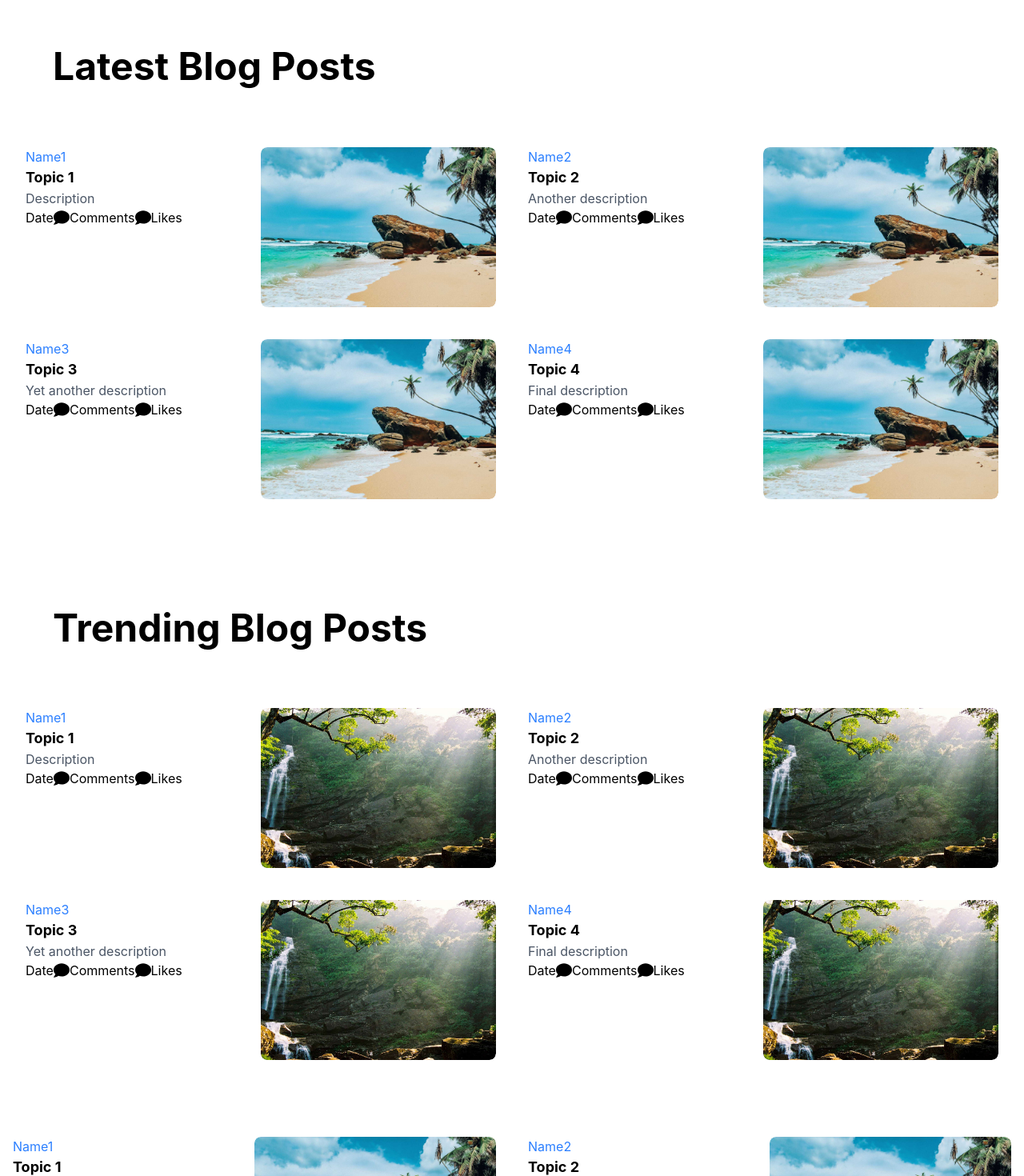
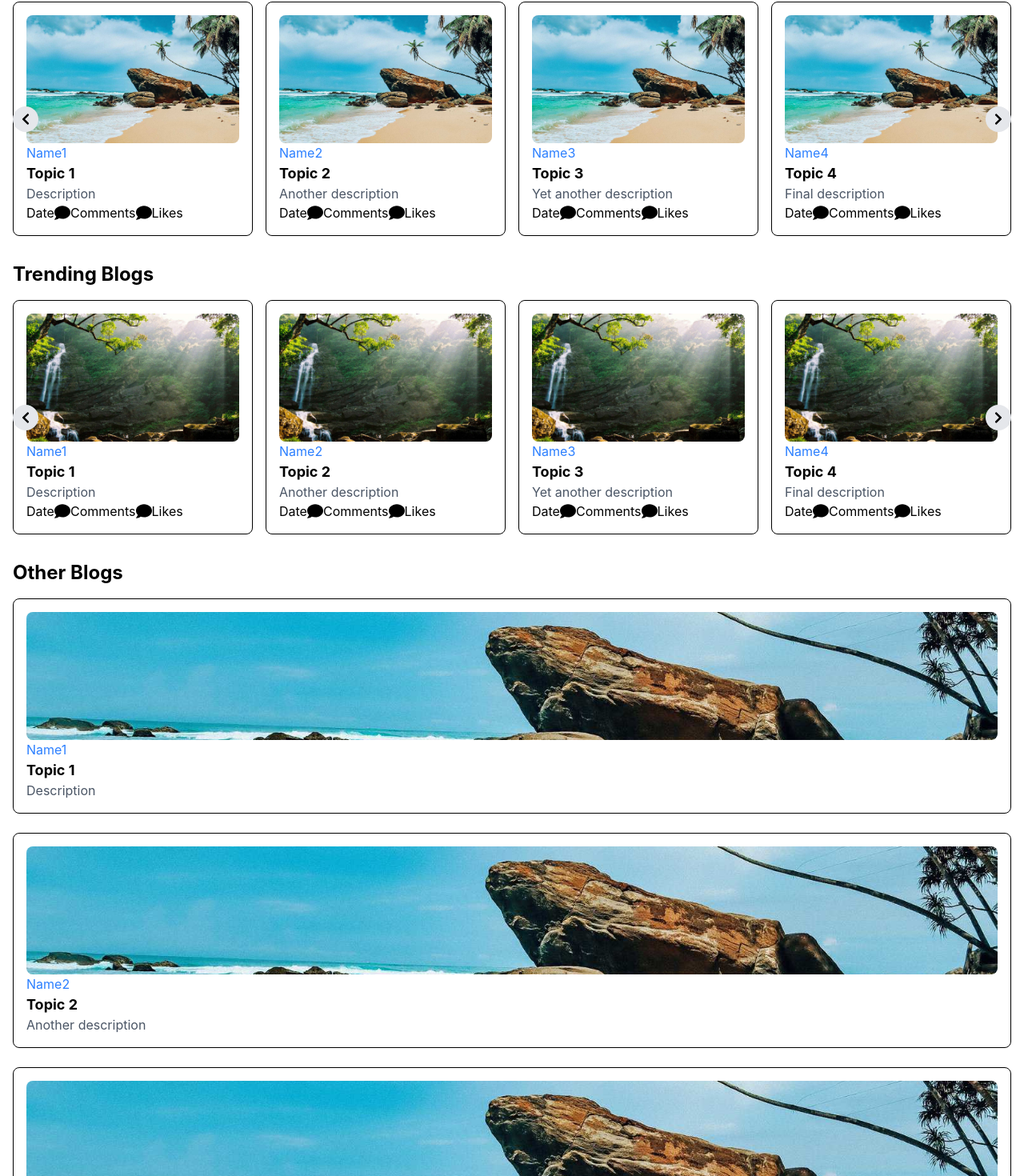
Before and after one commit to Navoda-Rajapakshe01/project_WayFinde, a React (Vite) app in the folder Frontend/: page /blog in a window 1280 px wide. Shown: the part 878-2348 px from the top of the page at 80% size. Built offline with nearby package versions, Linux system fonts and the light colour scheme.

Commit message:
changed the look of backgrounf

```diff
--- a/Frontend/src/App.jsx
+++ b/Frontend/src/App.jsx
@@ -10,6 +10,7 @@ import Vehicle from "./Pages/Vehicle";
 import Blog from "./pages/Blog";
 import Chat from "./pages/Chat";
 import PaymentGateway from "./pages/PaymentGateway";
+import PersonalBlog from "./pages/PersonalBlog";
 import Profile from "./pages/Profile";
 import ReserveVehicle from "./pages/ReserveVehicle"; // Import the Reserve Now Page
 import ThingsToDo from "./pages/ThingsToDo";
@@ -39,6 +40,8 @@ function App() {
             element={<ThingstodoCategories />}
           />
           <Route path="/profile" element={<Profile />} />
+          <Route path="/blog/:blogId" element={<PersonalBlog />} />
+          <Route path="/profile/:writername" element={<Profile />} />
         </Routes>
         <Footer />
       </BrowserRouter>
--- a/Frontend/src/Components/BlogComponents/ImageGrid/ImageGrid.jsx
+++ b/Frontend/src/Components/BlogComponents/ImageGrid/ImageGrid.jsx
@@ -1,54 +1,171 @@
-import React from "react";
-import { FaComment } from "react-icons/fa";
+import React, { useState } from "react";
+import { FaChevronLeft, FaChevronRight, FaComment } from "react-icons/fa";
 import { Link, useNavigate } from "react-router-dom";
 
-const ImageGrid = ({ images, writerName, topic, briefDescription }) => {
-  const navigate = useNavigate(); // Initialize navigation hook
+const ImageGrid = ({ latestBlogs, trendingBlogs, otherBlogs }) => {
+  const navigate = useNavigate();
+  const [currentPage, setCurrentPage] = useState(1);
+  const blogsPerPage = 5; // Number of blogs per page
+
+  // Pagination logic for Other Blogs
+  const indexOfLastBlog = currentPage * blogsPerPage;
+  const indexOfFirstBlog = indexOfLastBlog - blogsPerPage;
+  const currentBlogs = otherBlogs.slice(indexOfFirstBlog, indexOfLastBlog);
+  const totalPages = Math.ceil(otherBlogs.length / blogsPerPage);
 
   const handleNavigate = (index) => {
-    navigate(`/blog/blog${index + 1}`); // Navigate to the blog page with a dynamic ID
+    navigate(`/blog/blog${index + 1}`); // Navigate dynamically
   };
 
   return (
     <div className="container mx-auto px-4 py-8">
-      {/* Image Grid */}
-      <div className="grid grid-cols-1 sm:grid-cols-2 gap-x-10 gap-y-10">
-        {images.map((img, index) => (
+      {/* Latest Blogs Section */}
+      <div>
+        <h2 className="text-2xl font-bold mb-4">Latest Blogs</h2>
+        <div className="relative flex items-center">
+          {/* Scroll Left Button */}
+          <button className="absolute left-0 z-10 bg-gray-200 p-2 rounded-full">
+            <FaChevronLeft />
+          </button>
+
+          {/* Blog Cards in Horizontal Scroll */}
+          <div className="flex overflow-x-auto space-x-4 scrollbar-hide">
+            {latestBlogs.map((blog, index) => (
               <div
                 key={index}
-            className="overflow-hidden rounded-lg cursor-pointer flex justify-end"
-            onClick={() => handleNavigate(index)} // Navigate to the blog page when clicked
+                className="min-w-[300px] p-4 border rounded-lg cursor-pointer"
+                onClick={() => handleNavigate(index)}
               >
-            {/* Description (Left Side) */}
-            <div className="text-left w-1/2">
+                <img
+                  src={blog.img}
+                  alt={blog.topic}
+                  className="w-full h-40 object-cover rounded-lg"
+                />
                 <p className="text-gray-600">
                   <Link
-                  to={`/profile/${img.writerName}`} // Navigate to the specific user's profile
+                    to={`/profile/${blog.writerName}`}
                     className="text-blue-500 hover:underline"
-                  onClick={(e) => e.stopPropagation()} // Prevent triggering blog navigation
+                    onClick={(e) => e.stopPropagation()}
                   >
-                  {img.writerName}
+                    {blog.writerName}
                   </Link>
                 </p>
-              <h3 className="text-lg font-semibold">{img.topic}</h3>
-              <p className="text-gray-600">{img.briefDescription}</p>
+                <h3 className="font-semibold">{blog.topic}</h3>
+                <p className="text-gray-600">{blog.briefDescription}</p>
                 <p className="inline-flex items-center">
                   Date
                   <FaComment className="text-xl" /> Comments
                   <FaComment className="text-xl" /> Likes
                 </p>
               </div>
+            ))}
+          </div>
 
-            {/* Image (Right Side) */}
-            <div className="w-1/2 overflow-hidden rounded-lg cursor-pointer flex justify-end">
-              <img
-                src={img.img}
-                alt={`Gallery Image ${index + 1}`}
-                className="w-full h-50 object-cover hover:scale-110 transition-transform duration-300 rounded-lg"
-              />
+          {/* Scroll Right Button */}
+          <button className="absolute right-0 z-10 bg-gray-200 p-2 rounded-full">
+            <FaChevronRight />
+          </button>
         </div>
       </div>
+
+      {/* Trending Blogs Section */}
+      <div className="mt-8">
+        <h2 className="text-2xl font-bold mb-4">Trending Blogs</h2>
+        <div className="relative flex items-center">
+          {/* Scroll Left Button */}
+          <button className="absolute left-0 z-10 bg-gray-200 p-2 rounded-full">
+            <FaChevronLeft />
+          </button>
+
+          {/* Blog Cards in Horizontal Scroll */}
+          <div className="flex overflow-x-auto space-x-4 scrollbar-hide">
+            {trendingBlogs.map((blog, index) => (
+              <div
+                key={index}
+                className="min-w-[300px] p-4 border rounded-lg cursor-pointer"
+                onClick={() => handleNavigate(index)}
+              >
+                <img
+                  src={blog.img}
+                  alt={blog.topic}
+                  className="w-full h-40 object-cover rounded-lg"
+                />
+                <p className="text-gray-600">
+                  <Link
+                    to={`/profile/${blog.writerName}`}
+                    className="text-blue-500 hover:underline"
+                    onClick={(e) => e.stopPropagation()}
+                  >
+                    {blog.writerName}
+                  </Link>
+                </p>
+                <h3 className="font-semibold">{blog.topic}</h3>
+                <p className="text-gray-600">{blog.briefDescription}</p>
+                <p className="inline-flex items-center">
+                  Date
+                  <FaComment className="text-xl" /> Comments
+                  <FaComment className="text-xl" /> Likes
+                </p>
+              </div>
             ))}
+          </div>
+
+          {/* Scroll Right Button */}
+          <button className="absolute right-0 z-10 bg-gray-200 p-2 rounded-full">
+            <FaChevronRight />
+          </button>
+        </div>
+      </div>
+
+      {/* Other Blogs Section */}
+      <div className="mt-8">
+        <h2 className="text-2xl font-bold mb-4">Other Blogs</h2>
+        <div className="grid grid-cols-1 gap-y-6">
+          {currentBlogs.map((blog, index) => (
+            <div
+              key={index}
+              className="p-4 border rounded-lg cursor-pointer"
+              onClick={() => handleNavigate(index)}
+            >
+              <img
+                src={blog.img}
+                alt={blog.topic}
+                className="w-full h-40 object-cover rounded-lg"
+              />
+              <p className="text-gray-600">
+                <Link
+                  to={`/profile/${blog.writerName}`}
+                  className="text-blue-500 hover:underline"
+                  onClick={(e) => e.stopPropagation()}
+                >
+                  {blog.writerName}
+                </Link>
+              </p>
+              <h3 className="font-semibold">{blog.topic}</h3>
+              <p className="text-gray-600">{blog.briefDescription}</p>
+            </div>
+          ))}
+        </div>
+
+        {/* Pagination Buttons */}
+        <div className="flex justify-center mt-4">
+          <button
+            onClick={() => setCurrentPage((prev) => Math.max(prev - 1, 1))}
+            disabled={currentPage === 1}
+            className="px-3 py-1 bg-gray-300 rounded-lg mr-2 disabled:opacity-50"
+          >
+            Previous
+          </button>
+          <button
+            onClick={() =>
+              setCurrentPage((prev) => Math.min(prev + 1, totalPages))
+            }
+            disabled={currentPage === totalPages}
+            className="px-3 py-1 bg-gray-300 rounded-lg"
+          >
+            Next
+          </button>
+        </div>
       </div>
     </div>
   );
--- a/Frontend/src/Components/UserProfileComponents/ProfileHeadsection/ProfileHeadsection.jsx
+++ b/Frontend/src/Components/UserProfileComponents/ProfileHeadsection/ProfileHeadsection.jsx
@@ -1,4 +1,6 @@
 import { Link, useLocation, useNavigate } from "react-router-dom";
+import { useEffect } from "react";
+
 import "./ProfileHeadsection.css";
 
 const ProfileHeadSection = () => {
--- a/Frontend/src/pages/Blog.jsx
+++ b/Frontend/src/pages/Blog.jsx
@@ -1,12 +1,12 @@
 import React, { useState } from "react";
-import ImageGrid from "../Components/BlogComponents/ImageGrid/ImageGrid";
 import HeroSection from "../Components/HeroSection/HeroSection";
 import BeachImage from "../assets/Images/Blogimages/beach1.jpg";
 import backgroundImage from "../assets/Images/Blogimages/blogbackground1.jpg";
 import sinharajaForestImage from "../assets/Images/Blogimages/sinharajaforest.jpg";
 import "../pages/CSS/Blog.css";
+import ImageGrid from "../Components/BlogComponents/ImageGrid/ImageGrid";
 
-const latestBlogs = [
+const latestBlogData = [
   {
     img: BeachImage,
     writerName: "Name1",
@@ -33,7 +33,7 @@ const latestBlogs = [
   },
 ];
 // const writersName = [Name1, Name2, Name3, Name4];
-const trendingBlogs = [
+const trendingBlogData = [
   {
     img: sinharajaForestImage,
     writerName: "Name1",
@@ -59,7 +59,7 @@ const trendingBlogs = [
     briefDescription: "Final description",
   },
 ];
-const allBlogs = [
+const otherBlogData = [
   {
     img: BeachImage,
     writerName: "Name1",
@@ -110,11 +110,11 @@ const allBlogs = [
   },
 ];
 const Blog = () => {
-  const [visibleBlogs, setVisibleBlogs] = useState(allBlogs.slice(0, 4)); // Show only 4 initially
+  const [visibleBlogs, setVisibleBlogs] = useState(otherBlogData.slice(0, 4)); // Show only 4 initially
 
-  const handleShowMore = () => {
-    setVisibleBlogs(allBlogs.slice(0, visibleBlogs.length + 2)); // Load 2 more blogs each time
-  };
+  // const handleShowMore = () => {
+  //   setVisibleBlogs(otherBlogData.slice(0, visibleBlogs.length + 2)); // Load 2 more blogs each time
+  // };
   return (
     <div className="page-container">
       <HeroSection
@@ -127,21 +127,11 @@ const Blog = () => {
         backgroundImage={backgroundImage}
         placeHolder="Search blog posts..."
       />
-      <div className="container mx-auto px-4 py-8">
-        <h1 className="text-3xl font-bold mb-6">Latest Blog Posts</h1>
-        <ImageGrid images={latestBlogs} />
-        <h1 className="text-3xl font-bold mb-6">Trending Blog Posts</h1>
-        <ImageGrid images={trendingBlogs} />
-      </div>
-      <ImageGrid images={visibleBlogs} />
-
-      {visibleBlogs.length < allBlogs.length && ( // Show button only if more blogs exist
-        <div className="flex justify-center items-center m-5">
-          <button onClick={handleShowMore} className="showMoreButton">
-            Show More
-          </button>
-        </div>
-      )}
+      <ImageGrid
+        latestBlogs={latestBlogData}
+        trendingBlogs={trendingBlogData}
+        otherBlogs={otherBlogData}
+      />
     </div>
   );
 };
--- a/Frontend/src/pages/Profile.jsx
+++ b/Frontend/src/pages/Profile.jsx
@@ -1,4 +1,4 @@
-import { Link, useLocation } from "react-router-dom";
+// import { Link, useLocation } from "react-router-dom";
 import "./CSS/Profile.css";
 import ProfileHeadSection from "../Components/UserProfileComponents/ProfileHeadsection/ProfileHeadsection";
 
```
Also changed, not shown: 2 other files (tests, documents, lock files or other folders). Lines whose indentation alone changed are shown as unchanged.
